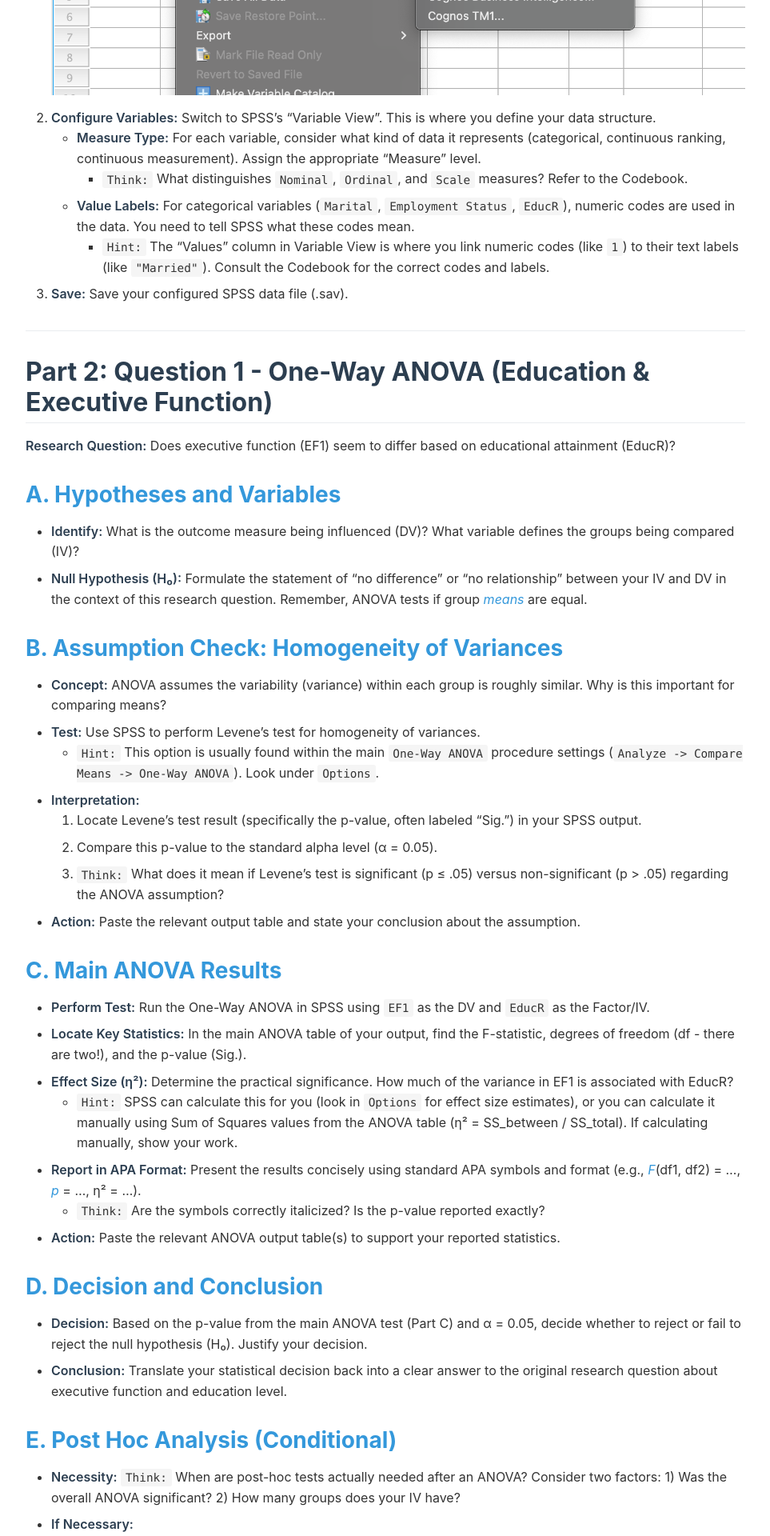
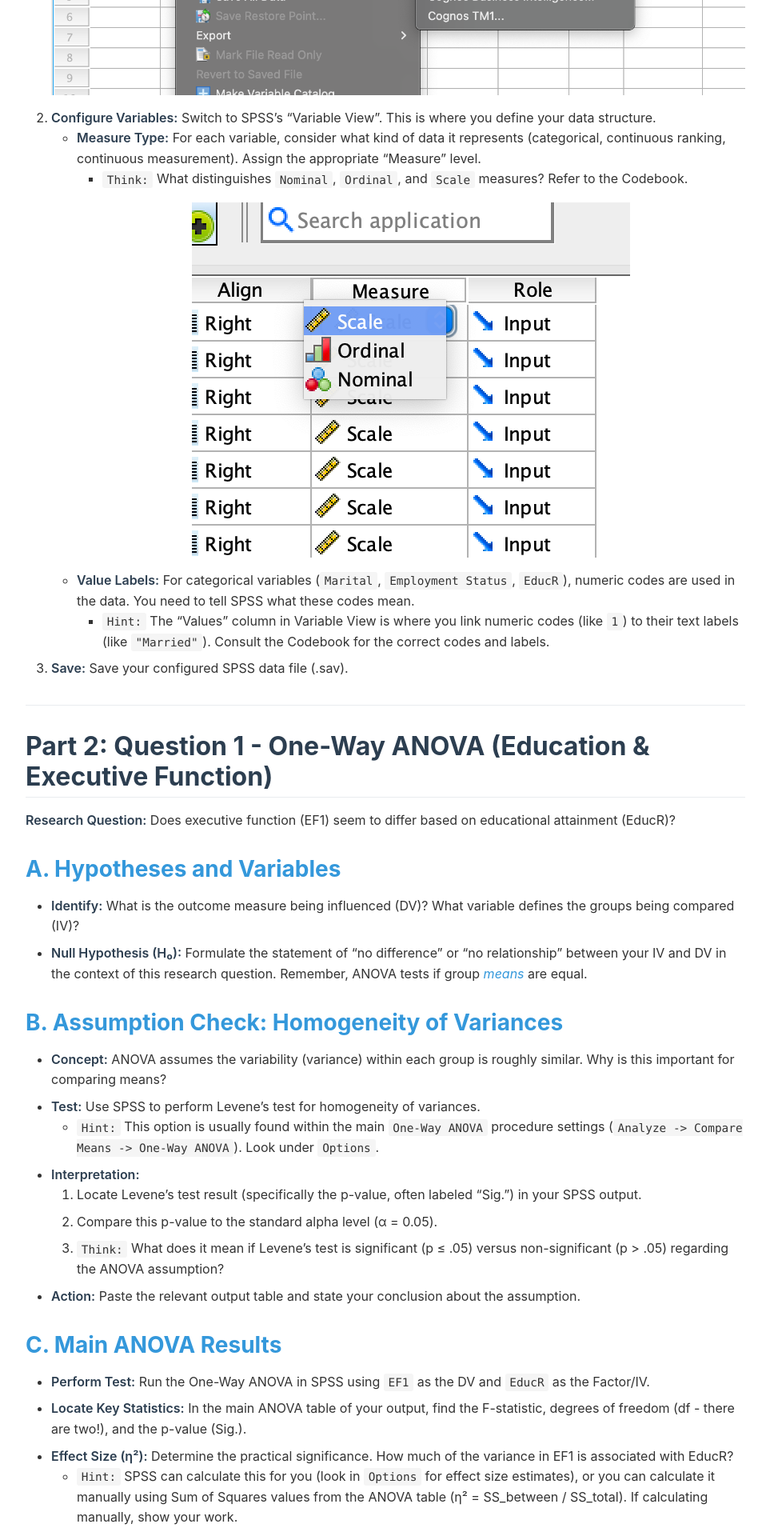
Before and after one commit to a-bonus/a-bonus.github.io, a Jekyll site: the page built from m4.md, in a window 1280 px wide. Shown: the part 1086-3006 px from the top of the page at 80% size, without its empty margins (178-1141 px from the left). Built offline with Jekyll 4.4.1, drawn with Linux system fonts in a browser that asks for light colours.

Commit message:
Add SPSS measure types image to M4 guide

```diff
--- a/m4.md
+++ b/m4.md
@@ -31,6 +31,9 @@ This guide helps you navigate the M4 assignment, focusing on the *why* behind th
 2. **Configure Variables:** Switch to SPSS's "Variable View". This is where you define your data structure.
    * **Measure Type:** For each variable, consider what kind of data it represents (categorical, continuous ranking, continuous measurement). Assign the appropriate "Measure" level.
      * `Think:` What distinguishes `Nominal`, `Ordinal`, and `Scale` measures? Refer to the Codebook.
+
+     ![SPSS Measure Types](/assets/measures.png)
+
    * **Value Labels:** For categorical variables (`Marital`, `Employment Status`, `EducR`), numeric codes are used in the data. You need to tell SPSS what these codes mean.
      * `Hint:` The "Values" column in Variable View is where you link numeric codes (like `1`) to their text labels (like `"Married"`). Consult the Codebook for the correct codes and labels.
 3. **Save:** Save your configured SPSS data file (.sav).
```
Also changed, not shown: assets/measures.png (added).
